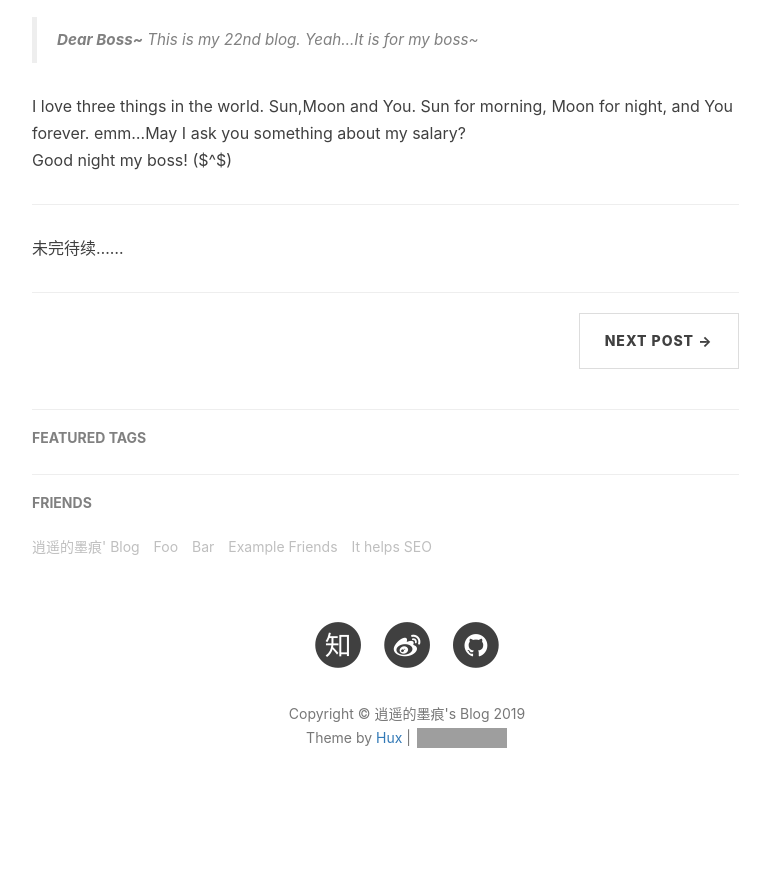
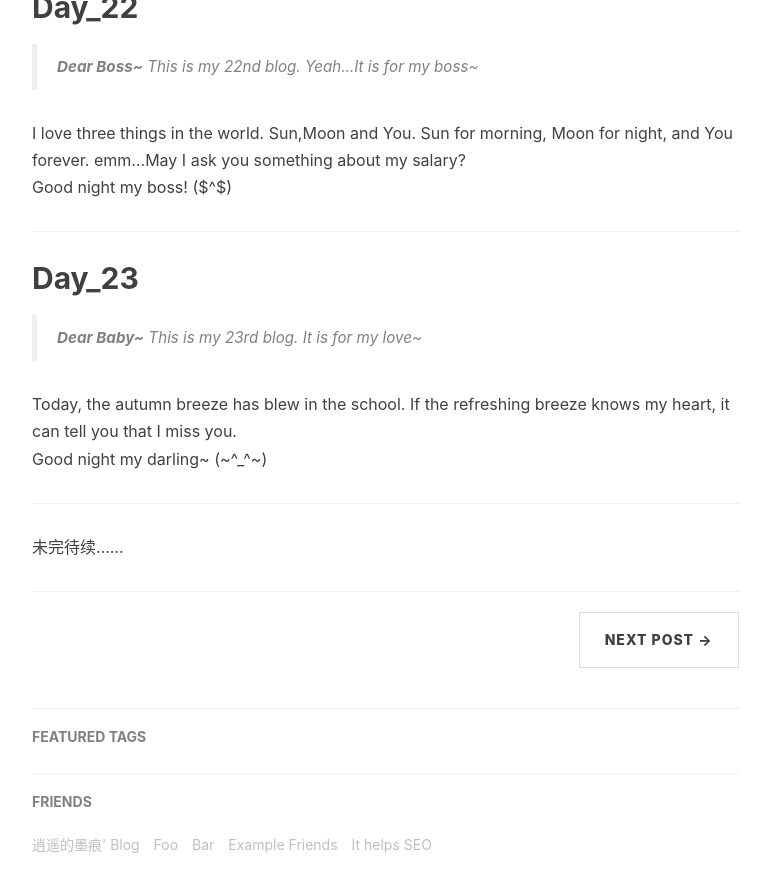
Before and after one commit to Big1ce/Big1ce.github.io, a Jekyll site: the page built from _posts/2019-08-16-good-night.markdown, in a window 1280 px wide and 900 px high, scrolled down 6906 px. Shown: the top 892 px of the window, without its empty margins (233-1003 px from the left). Built offline with Jekyll 4.4.1, drawn with Linux system fonts in a browser that asks for light colours; nearby versions of some CDN libraries; comment, search, counter and statistics services are not loaded; before the commit the page ends 7748 px from its top, so only the background shows below that; grey boxes are pictures that could not be loaded.

Commit message:
post_day_23

```diff
--- a/_posts/2019-08-16-good-night.markdown
+++ b/_posts/2019-08-16-good-night.markdown
@@ -37,6 +37,7 @@ tags:
 [Day_20](#Day_20)<br>
 [Day_21](#Day_21)<br>
 [Day_22](#Day_22)<br>
+[Day_23](#Day_23)<br>
 
 
 ---
@@ -278,6 +279,16 @@ I love three things in the world. Sun,Moon and You. Sun for morning, Moon for ni
 <br>Good night my boss! ($^$)
 
 ---
+<p id = "Day_23"></p>
+## Day_23
+
+
+> **Dear Baby~** This is my 23rd blog. It is for my love~
+
+Today, the autumn breeze has blew in the school. If the refreshing breeze knows my heart, it can tell you that I miss you.
+<br>Good night my darling~ (~^_^~)
+
+---
 
 
 
```
